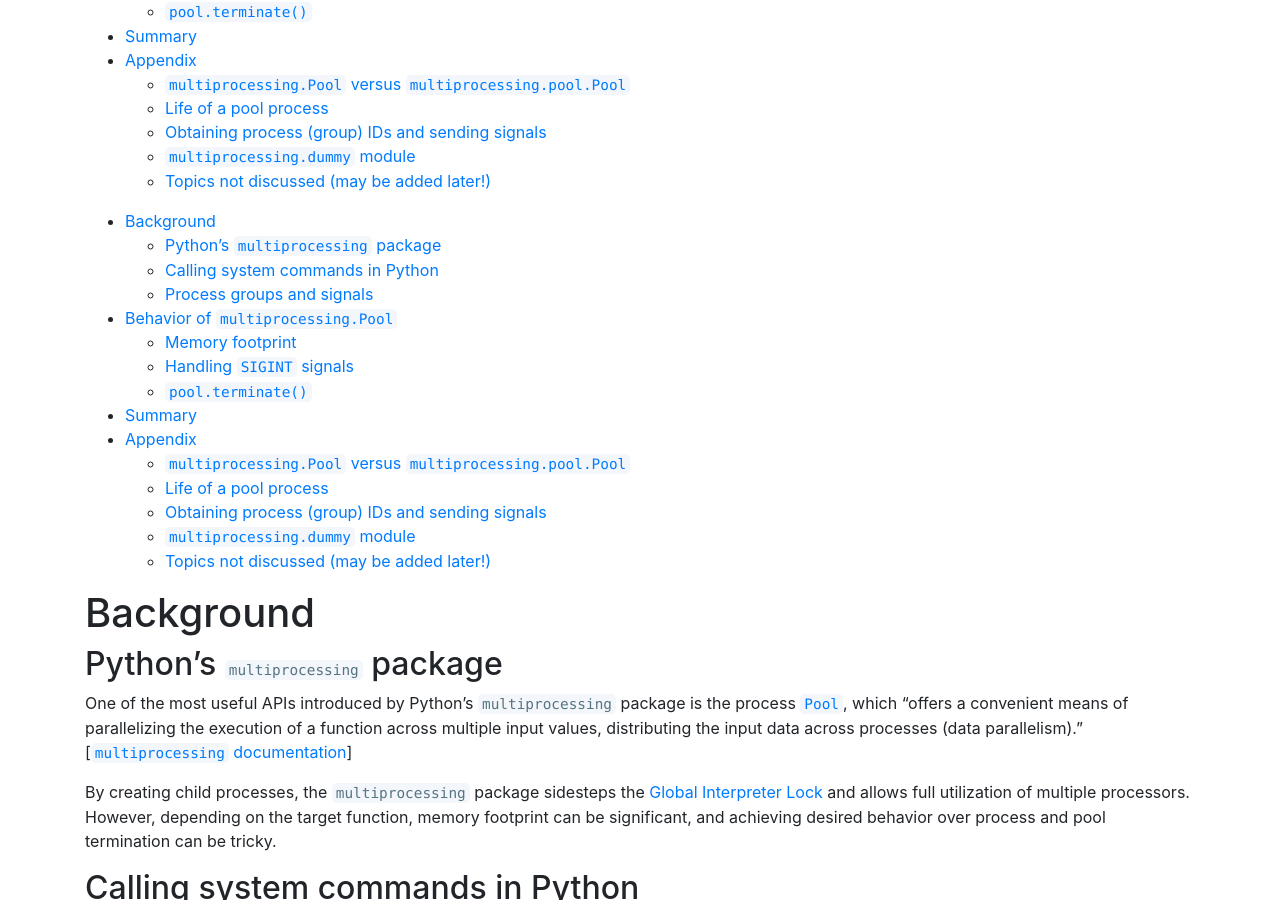
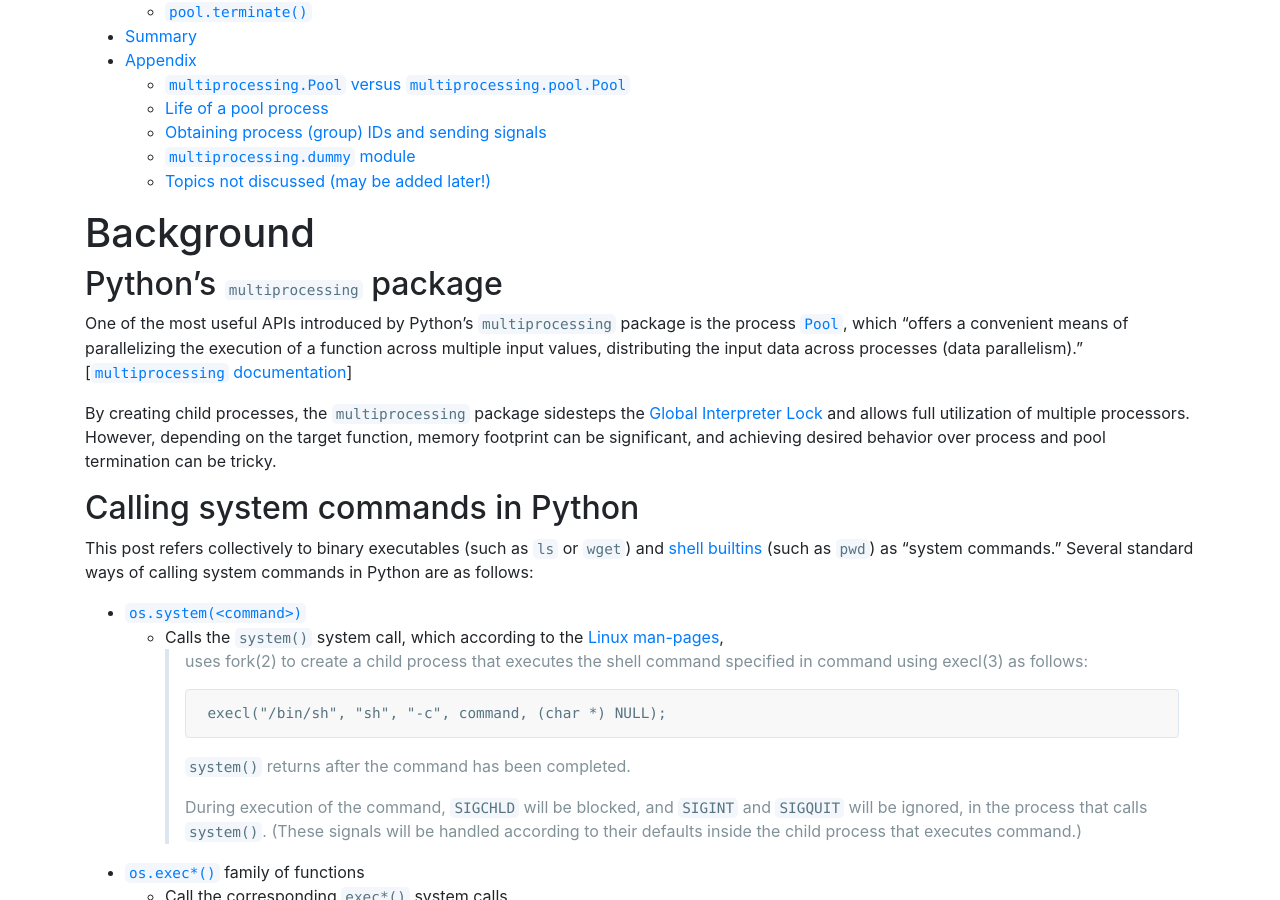
Before and after one commit to bentyeh/bentyeh.github.io, a Jekyll site: the page built from _posts/2019-05-27-Python-multiprocessing.md, in a window 1280 px wide and 900 px high, scrolled down 489 px. Built offline with Jekyll 4.4.1, drawn with Linux system fonts in a browser that asks for light colours.

Commit message:
_posts\2019-05-27-Python-multiprocessing.md: remove manual toc

```diff
--- a/_posts/2019-05-27-Python-multiprocessing.md
+++ b/_posts/2019-05-27-Python-multiprocessing.md
@@ -6,22 +6,6 @@ use_toc: true
 excerpt: The behavior of Python multiprocessing pools depends on largely on the target functions.
 last_updated: May 27, 2019
 ---
-
-- [Background](#Background)
-  - [Python's `multiprocessing` package](#Pythons-multiprocessing-package)
-  - [Calling system commands in Python](#Calling-system-commands-in-Python)
-  - [Process groups and signals](#Process-groups-and-signals)
-- [Behavior of `multiprocessing.Pool`](#Behavior-of-multiprocessingPool)
-  - [Memory footprint](#Memory-footprint)
-  - [Handling `SIGINT` signals](#Handling-SIGINT-signals)
-  - [`pool.terminate()`](#poolterminate)
-- [Summary](#Summary)
-- [Appendix](#Appendix)
-  - [`multiprocessing.Pool` versus `multiprocessing.pool.Pool`](#multiprocessingPool-versus-multiprocessingpoolPool)
-  - [Life of a pool process](#Life-of-a-pool-process)
-  - [Obtaining process (group) IDs and sending signals](#Obtaining-process-group-IDs-and-sending-signals)
-  - [`multiprocessing.dummy` module](#multiprocessingdummy-module)
-  - [Topics not discussed (may be added later!)](#Topics-not-discussed-may-be-added-later)
 
 # Background
 
```
